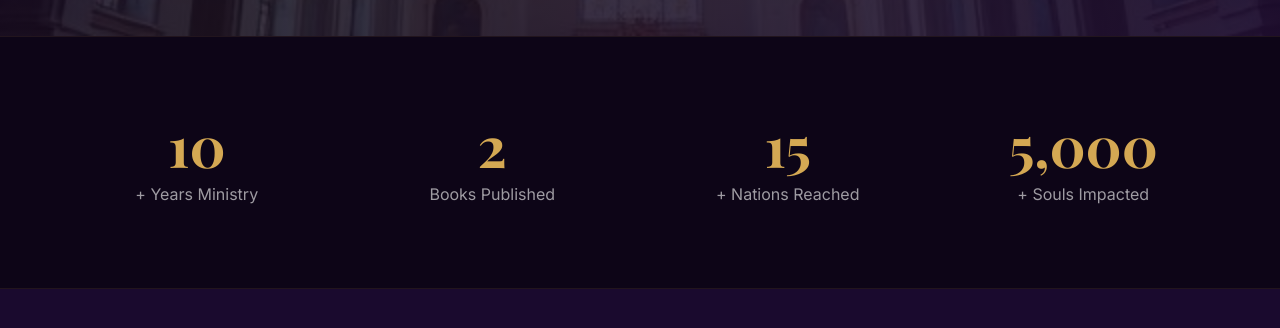
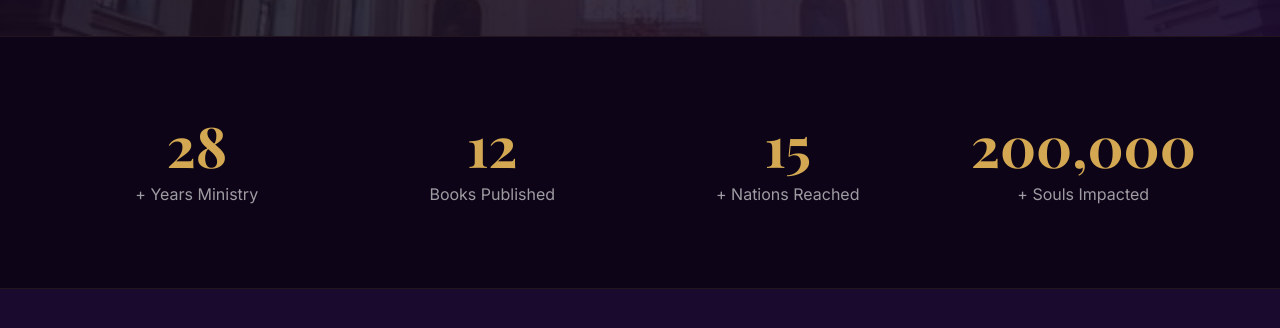
Before and after one commit to emmanueladekunlep/pastor-wilfred-website, a plain HTML site: page index.html in a window 1280 px wide. Shown: the part 764-1092 px from the top of the page. Drawn offline with nearby package versions, Linux system fonts and the light colour scheme.

Commit message:
update stat

```diff
--- a/index.html
+++ b/index.html
@@ -90,11 +90,11 @@
     <section class="stats">
         <div class="container stats-grid">
             <div class="stat-item animate-on-scroll">
-                <div class="stat-number" data-count="10">0</div>
+                <div class="stat-number" data-count="28">0</div>
                 <div class="stat-label">+ Years Ministry</div>
             </div>
             <div class="stat-item animate-on-scroll">
-                <div class="stat-number" data-count="2">0</div>
+                <div class="stat-number" data-count="12">0</div>
                 <div class="stat-label">Books Published</div>
             </div>
             <div class="stat-item animate-on-scroll">
@@ -102,7 +102,7 @@
                 <div class="stat-label">+ Nations Reached</div>
             </div>
             <div class="stat-item animate-on-scroll">
-                <div class="stat-number" data-count="5000">0</div>
+                <div class="stat-number" data-count="200000">0</div>
                 <div class="stat-label">+ Souls Impacted</div>
             </div>
         </div>
```
